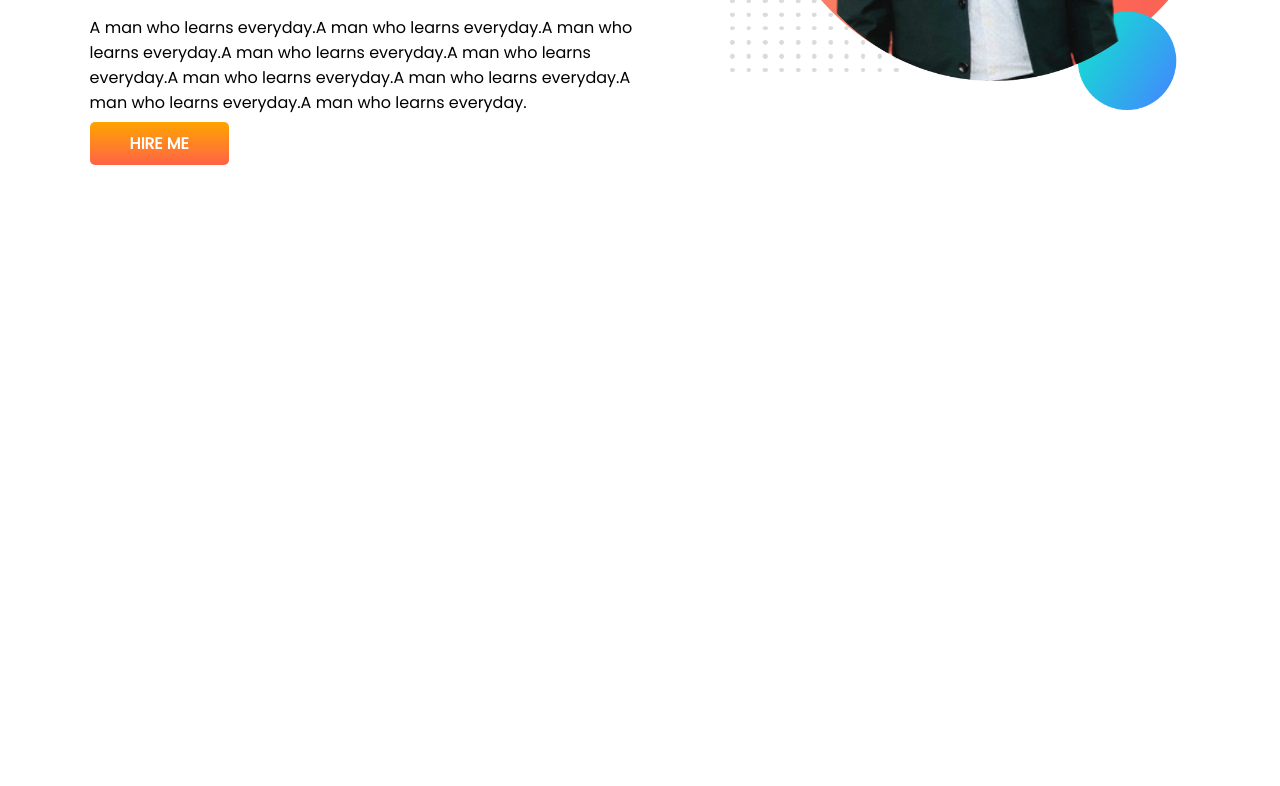
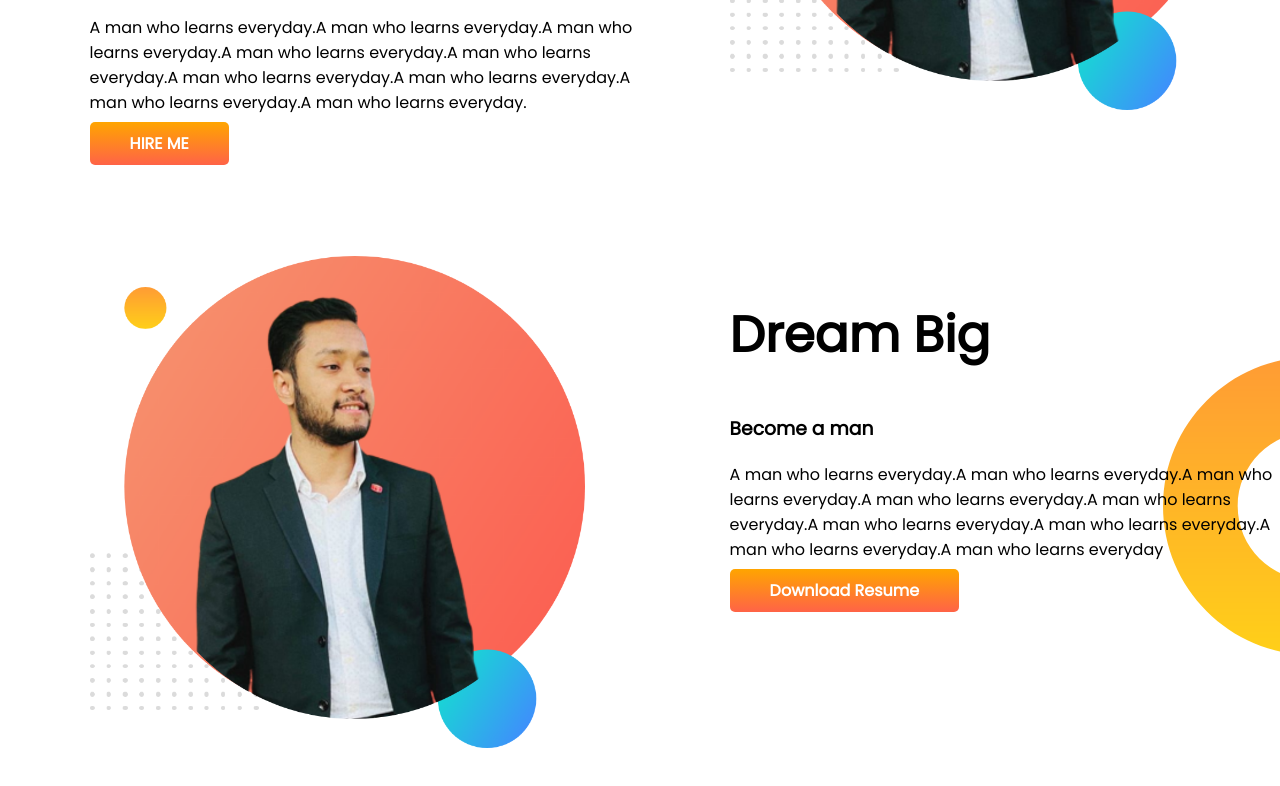
Before and after one commit to mehrabhassan71/my-portfolio, a plain HTML site: page index.html in a window 1280 px wide. Shown: the part 382-1168 px from the top of the page. Before the commit the page ends 800 px from the top, so only its background shows below. Drawn offline with Linux system fonts and the light colour scheme.

Commit message:
second section done

```diff
--- a/index.html
+++ b/index.html
@@ -30,6 +30,22 @@
             <img src="images/mehrab.png" alt="">
         </div>
     </section>
+    <section class="dream-big">
+        <div class="half-width">
+            <img src="images/mehrab.png" alt="">
+        </div>
+        <div class="half-width">
+            <h1>Dream Big</h1>
+            <h3>Become a man</h3>
+            <p>A man who learns everyday.A man who learns everyday.A man who learns everyday.A man who learns everyday.A
+                man
+                who learns everyday.A man who learns everyday.A man who learns everyday.A man who learns everyday.A man
+                who
+                learns everyday</p>
+            <a class="link-button" target="_blank"
+                href="https://www.facebook.com/profile.php?id=100011924087132">Download Resume</a>
+        </div>
+    </section>
 </body>
 
 </html>
--- a/style.css
+++ b/style.css
@@ -13,6 +13,7 @@ h1 {
 
 section {
     display: flex;
+    margin-bottom: 100px;
 }
 
 .half-width {
@@ -37,3 +38,9 @@ section {
     background-image: url(images/top-banner.png);
     background-repeat: no-repeat;
 }
+
+.dream-big {
+    background-image: url(images/dream-bg.png);
+    background-repeat: no-repeat;
+    background-position: right;
+}
```
